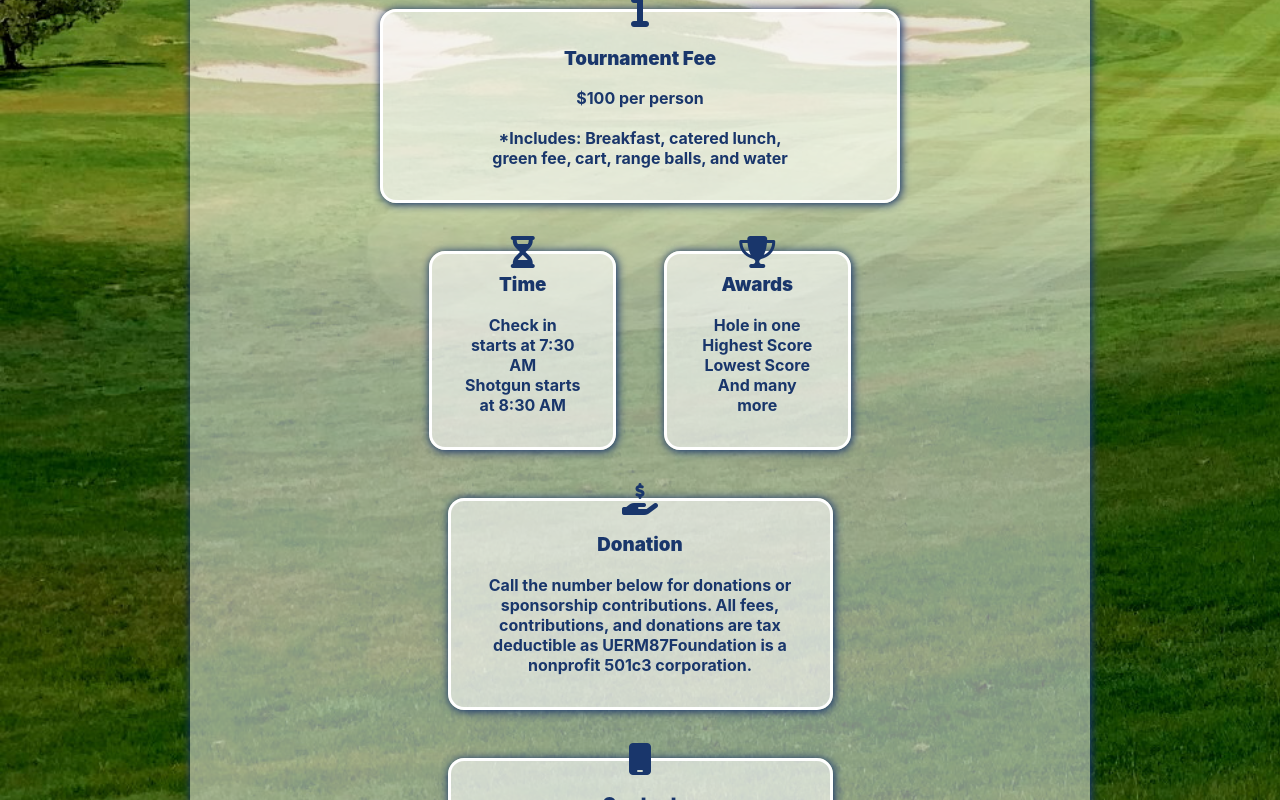
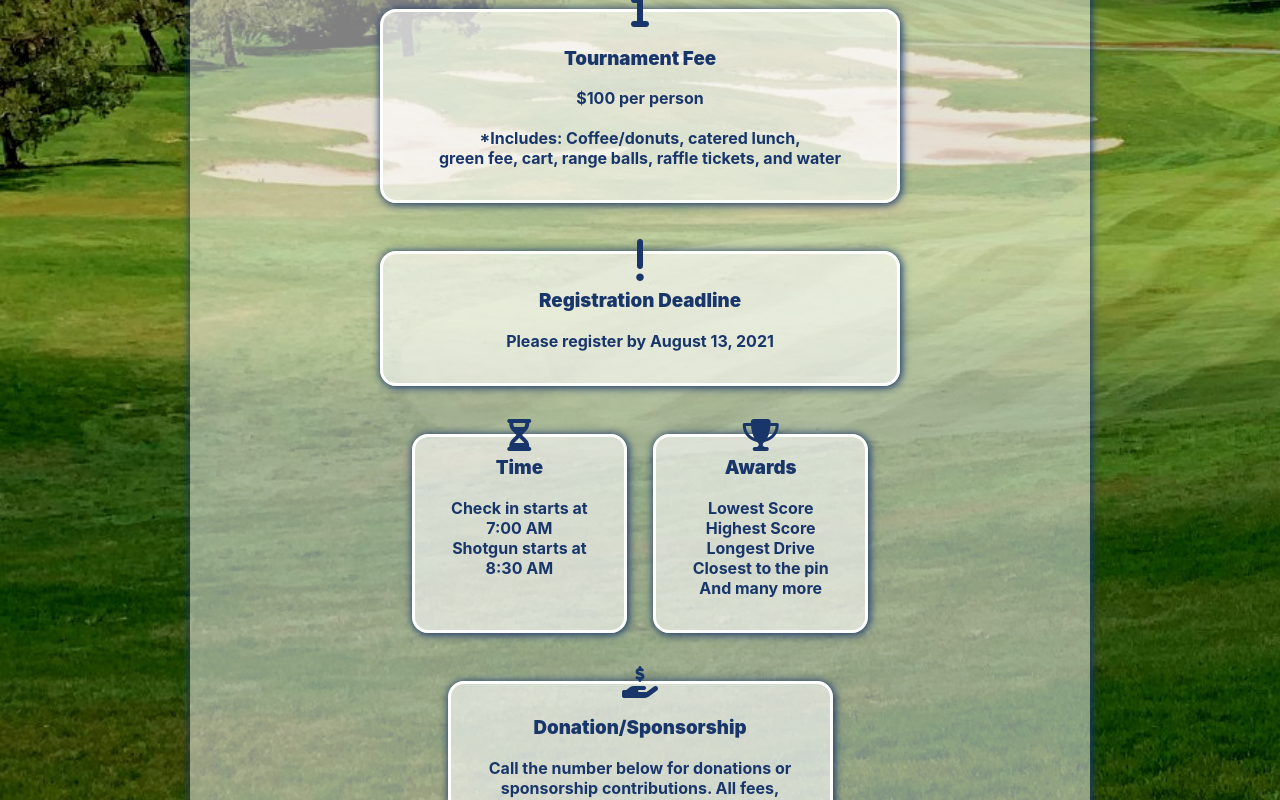
Before and after one commit to Corporate-Drone/golf-tournament, a React (Create React App) app in the folder client/: page /#/ in a window 1280 px wide. Shown: the part 1020-1820 px from the top of the page. Built offline with nearby package versions, Linux system fonts and the light colour scheme.

Commit message:
added register deadline

```diff
--- a/client/src/pages/Home.js
+++ b/client/src/pages/Home.js
@@ -58,7 +58,7 @@ function Home() {
                     </div>
                 </Fade>
                 <Fade direction="up" triggerOnce>
-                    <Button buttonClick={buttonClick} className="Button Home-register" text="Register by Aug 13!" />
+                    <Button buttonClick={buttonClick} className="Button Home-register" text="Register Now" />
                     <div className="Home-details">Details</div>
                     <i className="fas fa-chevron-down fa-3x Home-down"></i>
                 </Fade>
@@ -71,7 +71,14 @@ function Home() {
                             <h3>Tournament Fee</h3>
                             <p>$100 per person</p>
                             <br />
-                            <p>*Includes: Breakfast, catered lunch,<br />green fee, cart, range balls, and water</p>
+                            <p>*Includes: Coffee/donuts, catered lunch,<br />green fee, cart, range balls, raffle tickets, and water</p>
+                        </div>
+                    </div>
+                    <div className="Home-detail">
+                        <i className="fas fa-exclamation fa-3x Home-detail-icon"></i>
+                        <div className="Home-detail-info">
+                            <h3>Registration Deadline</h3>
+                            <p>Please register by August 13, 2021</p>
                         </div>
                     </div>
                     <div className="Home-detail-row">
@@ -79,7 +86,7 @@ function Home() {
                             <i className="fas fa-hourglass-half fa-2x Home-detail-icon"></i>
                             <div className="Home-detail-time">
                                 <h3>Time</h3>
-                                <p>Check in starts at 7:30 AM
+                                <p>Check in starts at 7:00 AM
                                     <br />
                                     Shotgun starts at 8:30 AM</p>
                             </div>
@@ -88,11 +95,13 @@ function Home() {
                             <i className="fas fa-trophy fa-2x Home-detail-icon"></i>
                             <div className="Home-detail-prizes">
                                 <h3>Awards</h3>
-                                <p>Hole in one
+                                <p>Lowest Score
                                     <br />
                                     Highest Score
                                     <br />
-                                    Lowest Score
+                                    Longest Drive
+                                    <br />
+                                    Closest to the pin
                                     <br />
                                     And many more
                                 </p>
@@ -101,9 +110,9 @@ function Home() {
                     </div>
                     <div className="Home-detail bottom-med">
                         <i className="fas fa-hand-holding-usd fa-2x Home-detail-icon"></i>
-                        <h3>Donation</h3>
+                        <h3>Donation/Sponsorship</h3>
                         <div className="Home-bottom-contact">
-                            Call the number below for donations or sponsorship contributions. All fees, contributions, and donations are tax deductible as UERM87Foundation is a nonprofit 501c3 corporation.
+                            Call the number below for donations or sponsorship contributions. All fees, contributions, and donations are tax deductible as UERM87Foundation is a nonprofit 501c3 organization.
                         </div>
                     </div>
                     <div className="Home-detail bottom-med">
--- a/client/src/pages/_Home.scss
+++ b/client/src/pages/_Home.scss
@@ -141,7 +141,7 @@
             flex-direction: row;
 
             .bottom-small {
-                width: 25%;
+                width: 30%;
             }
         }
     }
@@ -157,6 +157,10 @@
 
 .fa-info {
     top: -65px;
+}
+
+.fa-money-bill {
+    top: -60px;
 }
 
 .fas {
@@ -198,6 +202,15 @@ a {
                 flex-direction: column;
             }
         }
+
+        .bottom-med {
+            width: 55%;
+        }
+
+        .bottom-small {
+            width: 25%;
+        }
+
         &-details {
             margin-bottom: 2rem;
         }
```
